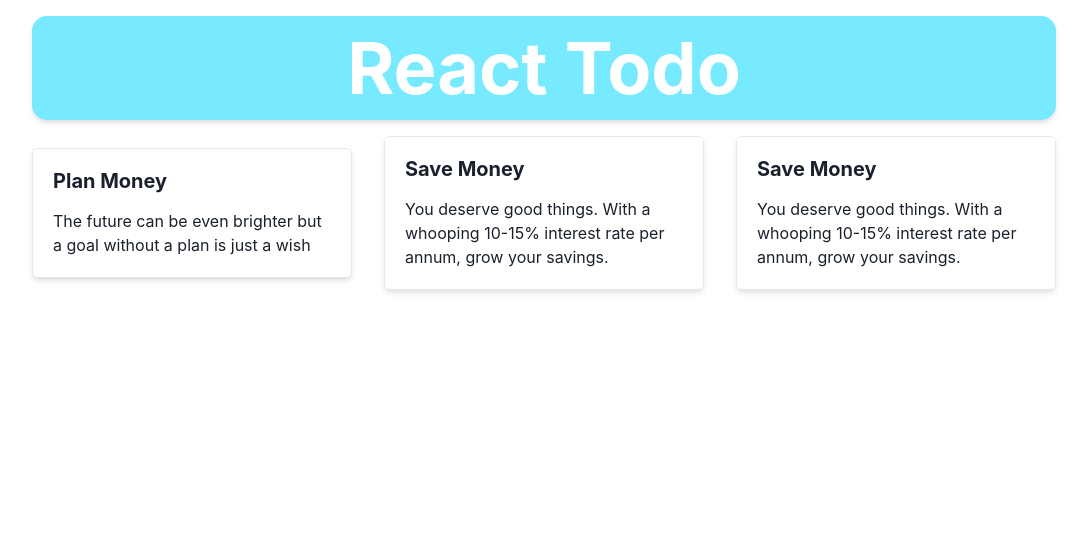
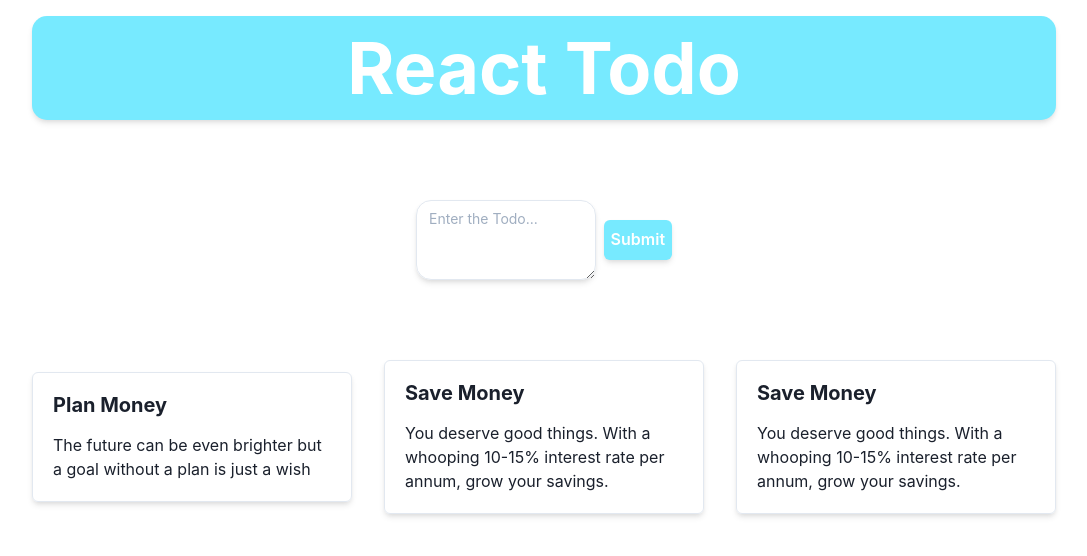
Before and after one commit to tanmayc07/Tasker, a React (Create React App) app: page / in a window 1280 px wide. Shown: the top 556 px of the page, without its empty margins (96-1183 px from the left). Built offline with nearby package versions, Linux system fonts and the light colour scheme.

Commit message:
:hammer: Create Form Component for Todo

```diff
--- a/src/App.js
+++ b/src/App.js
@@ -1,10 +1,12 @@
 import Header from "./Header";
+import Form from "./Form";
 import TodoList from "./TodoList";
 
 function App() {
   return (
     <div className="App">
       <Header />
+      <Form />
       <TodoList />
     </div>
   );
--- /dev/null
+++ b/src/Form.js
@@ -0,0 +1,40 @@
+import { useState } from "react";
+import { HStack, Button, Textarea } from "@chakra-ui/react";
+
+const Form = () => {
+  const [value, setValue] = useState("");
+
+  const handleInputChange = (e) => {
+    let input = e.target.value;
+    setValue(input);
+  };
+
+  const handleSubmit = () => {
+    console.log(value);
+  };
+
+  return (
+    <HStack w="20%" my={20} mx="auto">
+      <Textarea
+        value={value}
+        onChange={handleInputChange}
+        placeholder="Enter the Todo..."
+        size="sm"
+        shadow="md"
+        borderRadius="15px"
+      />
+      <Button
+        color="white"
+        bg="#77EAFF"
+        size="md"
+        shadow="md"
+        _hover={{ bg: "#77EAFF", opacity: 0.6 }}
+        onClick={handleSubmit}
+      >
+        Submit
+      </Button>
+    </HStack>
+  );
+};
+
+export default Form;
```
Also changed, not shown: 1 other file (tests, documents, lock files or other folders).
